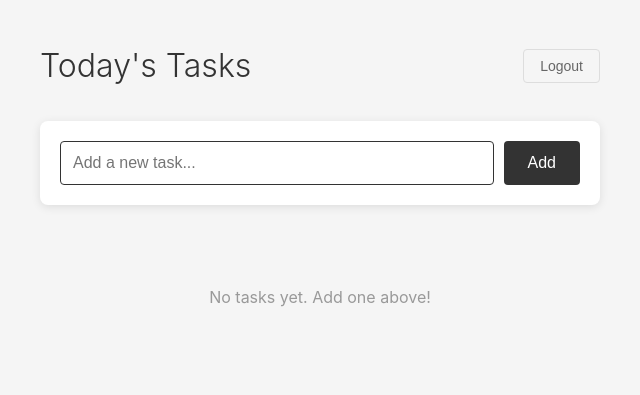
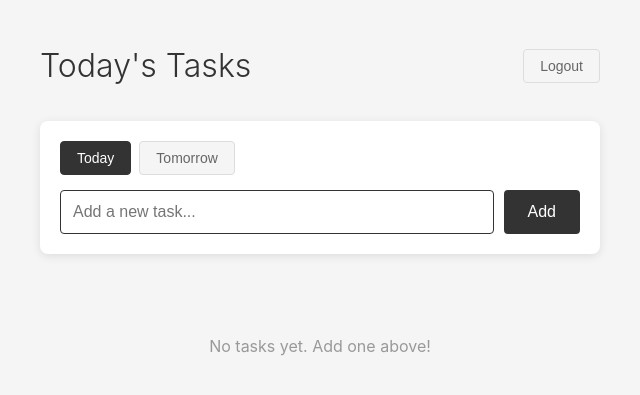
Before and after one commit to AlgoBuild/todo, a Flask app: page / in a window 1280 px wide. Shown: the top 395 px of the page, without its empty margins (320-960 px from the left). Run offline with Flask 3, Linux system fonts and the light colour scheme; the visitor is signed in with stand-in values (Sample User, id 1); data that the repository does not hold is empty.

Commit message:
feat: Add tomorrow todo support with date toggle UI

```diff
--- a/app.py
+++ b/app.py
@@ -139,13 +139,15 @@ def logout():
 @app.route('/api/todos', methods=['GET'])
 @login_required
 def get_todos():
-    """Get all todos for today"""
+    """Get all todos for today and tomorrow"""
     user_id = session['user_id']
     today = datetime.now().strftime('%Y-%m-%d')
+    tomorrow = (datetime.now().replace(hour=0, minute=0, second=0, microsecond=0) +
+                __import__('datetime').timedelta(days=1)).strftime('%Y-%m-%d')
     conn = get_db()
     todos = conn.execute(
-        'SELECT * FROM todos WHERE user_id = ? AND date = ? ORDER BY priority ASC, id ASC',
-        (user_id, today)
+        'SELECT * FROM todos WHERE user_id = ? AND date IN (?, ?) ORDER BY date ASC, priority ASC, id ASC',
+        (user_id, today, tomorrow)
     ).fetchall()
     conn.close()
     return jsonify([dict(todo) for todo in todos])
@@ -157,22 +159,31 @@ def add_todo():
     user_id = session['user_id']
     data = request.json
     task = data.get('task', '').strip()
+    date_str = data.get('date', None)
 
     if not task:
         return jsonify({'error': 'Task cannot be empty'}), 400
 
+    # Validate and set date (only today or tomorrow allowed)
     today = datetime.now().strftime('%Y-%m-%d')
+    tomorrow = (datetime.now().replace(hour=0, minute=0, second=0, microsecond=0) +
+                __import__('datetime').timedelta(days=1)).strftime('%Y-%m-%d')
+
+    if date_str and date_str not in [today, tomorrow]:
+        return jsonify({'error': 'Only today or tomorrow allowed'}), 400
+
+    target_date = date_str if date_str else today
     conn = get_db()
 
-    # Get the max priority for today to add new item at the end
+    # Get the max priority for the target date to add new item at the end
     max_priority = conn.execute(
         'SELECT MAX(priority) FROM todos WHERE user_id = ? AND date = ?',
-        (user_id, today)
+        (user_id, target_date)
     ).fetchone()[0] or -1
 
     cursor = conn.execute(
         'INSERT INTO todos (user_id, task, completed, priority, date) VALUES (?, ?, ?, ?, ?)',
-        (user_id, task, False, max_priority + 1, today)
+        (user_id, task, False, max_priority + 1, target_date)
     )
     conn.commit()
     todo_id = cursor.lastrowid
@@ -226,11 +237,30 @@ def reorder_todos():
         return jsonify({'error': 'No todo IDs provided'}), 400
 
     conn = get_db()
-    for priority, todo_id in enumerate(todo_ids):
-        conn.execute(
-            'UPDATE todos SET priority = ? WHERE id = ? AND user_id = ?',
-            (priority, todo_id, user_id)
-        )
+
+    # Get all todos with their dates to group by date
+    todos_data = {}
+    for todo_id in todo_ids:
+        todo = conn.execute(
+            'SELECT date FROM todos WHERE id = ? AND user_id = ?',
+            (todo_id, user_id)
+        ).fetchone()
+        if todo:
+            todos_data[todo_id] = todo['date']
+
+    # Group by date and assign priorities within each date
+    date_priorities = {}
+    for todo_id in todo_ids:
+        if todo_id in todos_data:
+            date = todos_data[todo_id]
+            if date not in date_priorities:
+                date_priorities[date] = 0
+            conn.execute(
+                'UPDATE todos SET priority = ? WHERE id = ? AND user_id = ?',
+                (date_priorities[date], todo_id, user_id)
+            )
+            date_priorities[date] += 1
+
     conn.commit()
     conn.close()
 
--- a/static/app.js
+++ b/static/app.js
@@ -1,5 +1,6 @@
 let todos = [];
 let draggedElement = null;
+let selectedDate = 'today'; // 'today' or 'tomorrow'
 
 // Load todos on page load
 document.addEventListener('DOMContentLoaded', () => {
@@ -15,6 +16,15 @@ document.addEventListener('DOMContentLoaded', () => {
         }
     });
 
+    // Handle date toggle buttons
+    document.querySelectorAll('.date-toggle-btn').forEach(btn => {
+        btn.addEventListener('click', () => {
+            document.querySelectorAll('.date-toggle-btn').forEach(b => b.classList.remove('active'));
+            btn.classList.add('active');
+            selectedDate = btn.dataset.date;
+        });
+    });
+
     // Handle task form submission
     document.getElementById('taskForm').addEventListener('submit', async (e) => {
         e.preventDefault();
@@ -22,7 +32,7 @@ document.addEventListener('DOMContentLoaded', () => {
         const task = input.value.trim();
 
         if (task) {
-            await addTodo(task);
+            await addTodo(task, selectedDate);
             input.value = '';
         }
     });
@@ -44,14 +54,18 @@ async function loadTodos() {
 }
 
 // Add new todo
-async function addTodo(task) {
+async function addTodo(task, dateType = 'today') {
     try {
+        const today = new Date().toISOString().split('T')[0];
+        const tomorrow = new Date(Date.now() + 86400000).toISOString().split('T')[0];
+        const targetDate = dateType === 'tomorrow' ? tomorrow : today;
+
         const response = await fetch('/api/todos', {
             method: 'POST',
             headers: {
                 'Content-Type': 'application/json',
             },
-            body: JSON.stringify({ task })
+            body: JSON.stringify({ task, date: targetDate })
         });
 
         if (response.status === 401) {
@@ -101,9 +115,8 @@ async function toggleTodo(id) {
 
 // Reorder todos
 async function reorderTodos() {
-    const todoIds = Array.from(document.querySelectorAll('.todo-item')).map(item =>
-        parseInt(item.dataset.id)
-    );
+    const todoItems = Array.from(document.querySelectorAll('.todo-item'));
+    const todoIds = todoItems.map(item => parseInt(item.dataset.id));
 
     try {
         const response = await fetch('/api/todos/reorder', {
@@ -120,10 +133,22 @@ async function reorderTodos() {
         }
 
         if (response.ok) {
-            // Update priorities in local array
-            todoIds.forEach((id, index) => {
+            // Update priorities in local array based on order within each date
+            const today = new Date().toISOString().split('T')[0];
+            const tomorrow = new Date(Date.now() + 86400000).toISOString().split('T')[0];
+
+            let todayPriority = 0;
+            let tomorrowPriority = 0;
+
+            todoIds.forEach(id => {
                 const todo = todos.find(t => t.id === id);
-                if (todo) todo.priority = index;
+                if (todo) {
+                    if (todo.date === today) {
+                        todo.priority = todayPriority++;
+                    } else if (todo.date === tomorrow) {
+                        todo.priority = tomorrowPriority++;
+                    }
+                }
             });
         }
     } catch (error) {
@@ -146,12 +171,28 @@ function renderTodos() {
 
     emptyState.classList.remove('show');
 
-    // Sort by priority
-    const sortedTodos = [...todos].sort((a, b) => a.priority - b.priority);
+    // Sort by date then priority
+    const sortedTodos = [...todos].sort((a, b) => {
+        if (a.date !== b.date) return a.date.localeCompare(b.date);
+        return a.priority - b.priority;
+    });
 
-    todoList.innerHTML = sortedTodos.map(todo => `
+    const today = new Date().toISOString().split('T')[0];
+    let currentDate = null;
+    let html = '';
+
+    sortedTodos.forEach(todo => {
+        // Add date header if date changed
+        if (todo.date !== currentDate) {
+            currentDate = todo.date;
+            const dateLabel = todo.date === today ? 'Today' : 'Tomorrow';
+            html += `<div class="date-header">${dateLabel}</div>`;
+        }
+
+        html += `
         <div class="todo-item ${todo.completed ? 'completed' : ''}"
              data-id="${todo.id}"
+             data-date="${todo.date}"
              draggable="true">
             <input type="checkbox"
                    class="todo-checkbox"
@@ -164,8 +205,10 @@ function renderTodos() {
                    style="display: none;"
                    onblur="finishEditing(${todo.id}, this)"
                    onkeydown="handleEditKeydown(event, ${todo.id}, this)">
-        </div>
-    `).join('');
+        </div>`;
+    });
+
+    todoList.innerHTML = html;
 
     // Setup drag and drop
     setupDragAndDrop();
@@ -223,6 +266,15 @@ function handleDrop(e) {
     }
 
     if (draggedElement !== this) {
+        // Only allow reordering within the same date
+        const draggedDate = draggedElement.dataset.date;
+        const targetDate = this.dataset.date;
+
+        if (draggedDate !== targetDate) {
+            this.classList.remove('drag-over');
+            return false;
+        }
+
         const todoList = document.getElementById('todoList');
         const allItems = Array.from(todoList.querySelectorAll('.todo-item'));
         const draggedIndex = allItems.indexOf(draggedElement);
--- a/static/style.css
+++ b/static/style.css
@@ -144,6 +144,34 @@ header h1 {
     margin-bottom: 20px;
 }
 
+.date-toggle {
+    display: flex;
+    gap: 8px;
+    margin-bottom: 15px;
+}
+
+.date-toggle-btn {
+    padding: 8px 16px;
+    background: #f5f5f5;
+    color: #666;
+    border: 1px solid #ddd;
+    border-radius: 4px;
+    font-size: 14px;
+    cursor: pointer;
+    transition: all 0.3s;
+}
+
+.date-toggle-btn:hover {
+    background: #e8e8e8;
+    color: #333;
+}
+
+.date-toggle-btn.active {
+    background: #333;
+    color: white;
+    border-color: #333;
+}
+
 #taskForm {
     display: flex;
     gap: 10px;
@@ -182,6 +210,17 @@ header h1 {
     border-radius: 8px;
     box-shadow: 0 2px 10px rgba(0, 0, 0, 0.1);
     overflow: hidden;
+}
+
+.date-header {
+    padding: 12px 20px;
+    background: #f9f9f9;
+    color: #666;
+    font-size: 14px;
+    font-weight: 600;
+    text-transform: uppercase;
+    letter-spacing: 0.5px;
+    border-bottom: 1px solid #f0f0f0;
 }
 
 .todo-item {
--- a/templates/index.html
+++ b/templates/index.html
@@ -14,6 +14,10 @@
         </header>
 
         <div class="add-task">
+            <div class="date-toggle">
+                <button class="date-toggle-btn active" data-date="today">Today</button>
+                <button class="date-toggle-btn" data-date="tomorrow">Tomorrow</button>
+            </div>
             <form id="taskForm">
                 <input type="text" id="taskInput" placeholder="Add a new task..." required autofocus>
                 <button type="submit" class="btn-add">Add</button>
```
